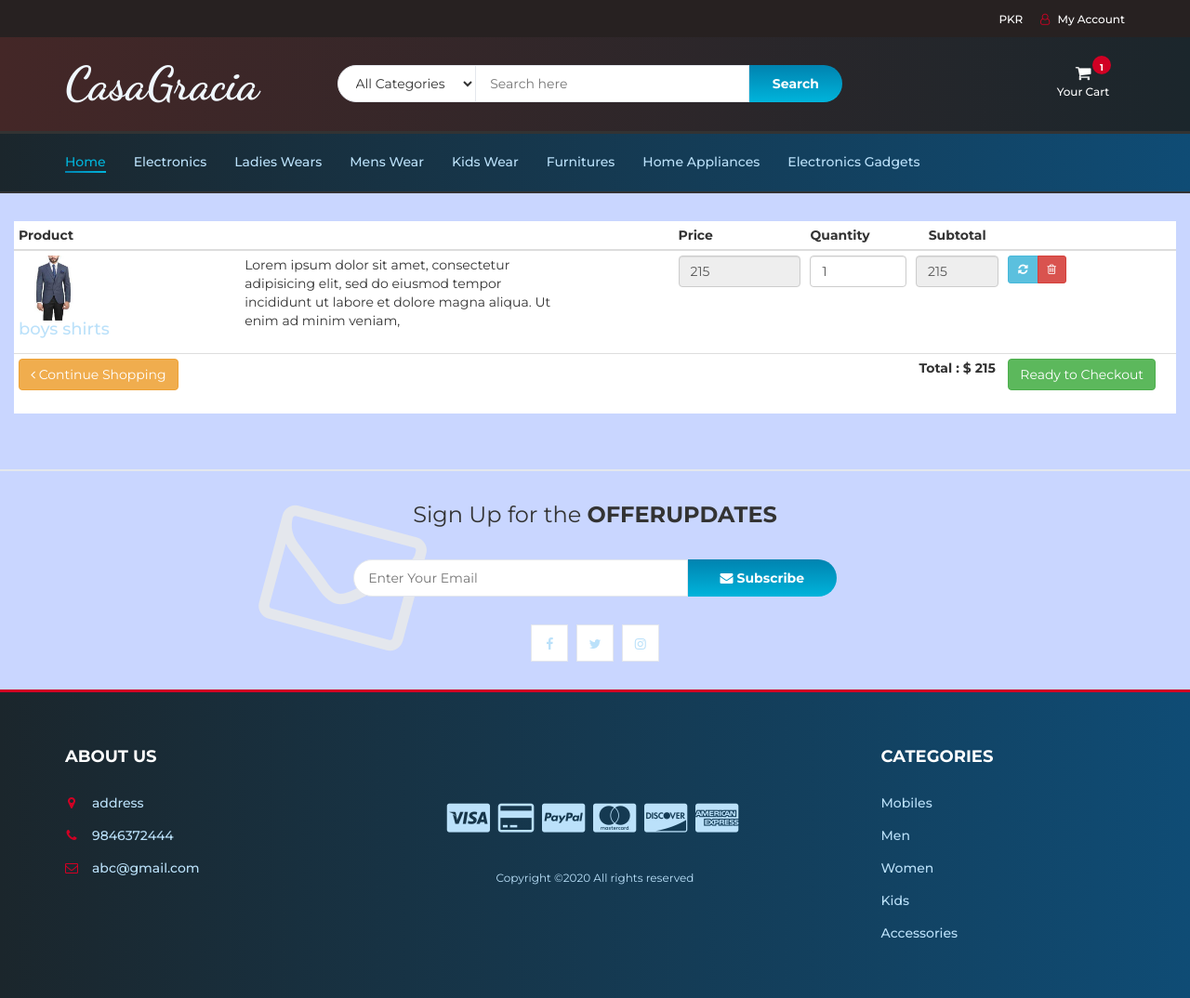
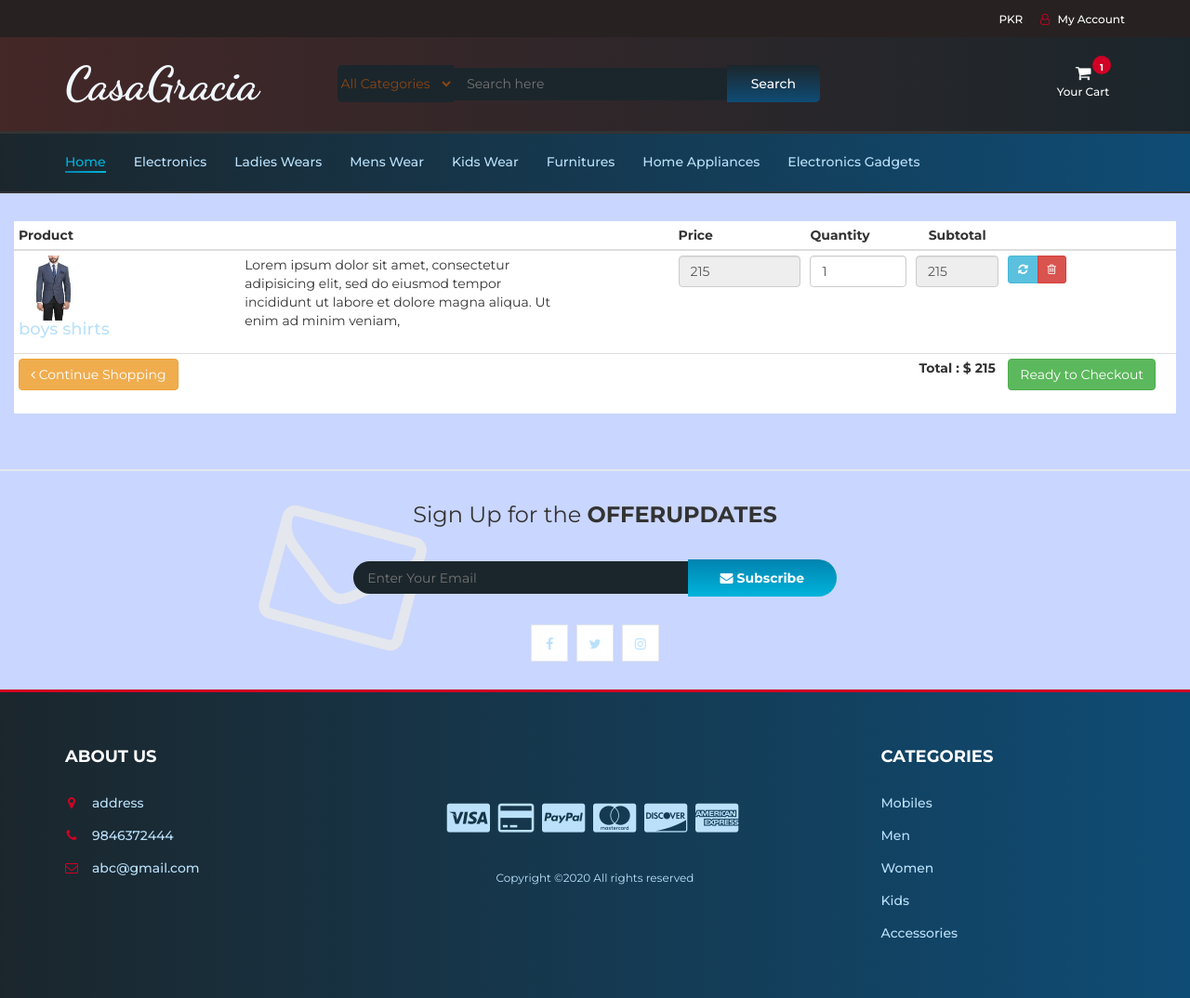
Before and after one commit to Daw-n/Ecomm, a PHP site: page /myfiles/cart.php in a window 1280 px wide. Shown: the whole page at 93% size. Run offline with PHP 8.4, Linux system fonts and the light colour scheme; data comes from the database, SQL or seed files in the repository; some libraries are stand-ins or nearby versions.

Commit message:
Update style.css

```diff
--- a/css/style.css
+++ b/css/style.css
@@ -160,11 +160,12 @@ ul, ol {
 
 
 .input {
-  height: 40px;
+  height: 35px;
   padding: 0px 15px;
-  border: 1px solid #E4E7ED;
-  background-color: #FFF;
+  border: 1px;
+  background-color: #1b262c;
   width: 100%;
+  color: #f0ece3;
 }
 
 textarea.input {
@@ -227,10 +228,12 @@ textarea.input {
 /*-- Select input --*/
 
 .input-select {
-  padding: 0px 15px;
-  background: #FFF;
-  border: 1px solid #E4E7ED;
+  padding: 0px 0px;
+  background: #1b262c;
+  border: 1px;
   height: 40px;
+  width: 125px;
+  color: saddlebrown;
 }
 
 /*-- checkbox & radio input --*/
@@ -515,7 +518,7 @@ textarea.input {
 
 .header-search form .input-select {
   margin-right: -4px;
-  border-radius: 40px 0px 0px 40px;
+  border-radius: 5px 0px 0px 5px;
 }
 
 .header-search form .input {
@@ -527,15 +530,15 @@ textarea.input {
   height: 40px;
   width: 100px;
  background: #00B4DB;  /* fallback for old browsers */
-background: -webkit-linear-gradient(to bottom, #0083B0, #00B4DB);  /* Chrome 10-25, Safari 5.1-6 */
-background: linear-gradient(to bottom, #0083B0, #00B4DB); /* W3C, IE 10+/ Edge, Firefox 16+, Chrome 26+, Opera 12+, Safari 7+ */
+background: -webkit-linear-gradient(to bottom, #1b262c, #0f4c75);  /* Chrome 10-25, Safari 5.1-6 */
+background: linear-gradient(to bottom, #1b262c, #0f4c75); /* W3C, IE 10+/ Edge, Firefox 16+, Chrome 26+, Opera 12+, Safari 7+ */
 
 
 
   color: #FFF;
-  font-weight: 700;
+  font-weight: 500;
   border: none;
-  border-radius: 0px 40px 40px 0px;
+  border-radius: 0px 5px 5px 0px;
 }
 
 /*----------------------------*\
```
